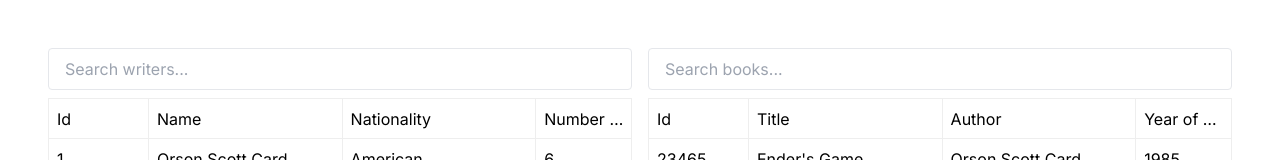
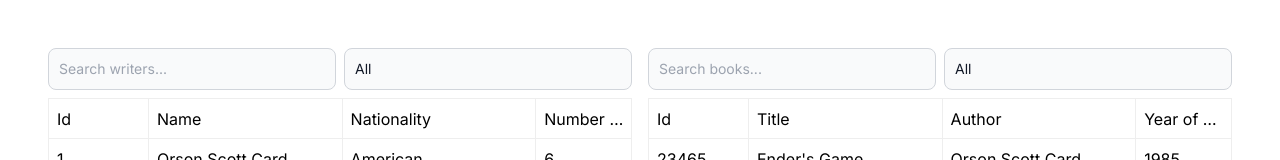
Before and after one commit to Yehor-gato/tables-app, a Next.js app: page / in a window 1280 px wide. Shown: the top 160 px of the page. Built offline with nearby package versions, Linux system fonts and the light colour scheme.

Commit message:
feat: extra filters

```diff
--- a/app/components/Input.tsx
+++ b/app/components/Input.tsx
@@ -1,7 +1,12 @@
 import { FC, InputHTMLAttributes } from "react";
 
 const Input: FC<InputHTMLAttributes<HTMLInputElement>> = (props) => {
-  return <input className="border rounded py-2 px-4" {...props} />;
+  return (
+    <input
+      className="bg-gray-50 border border-gray-300 text-gray-900 text-sm rounded-lg focus:ring-blue-500 focus:border-blue-500 block w-full p-2.5"
+      {...props}
+    />
+  );
 };
 
 export default Input;
--- /dev/null
+++ b/app/components/NationalitySelect.tsx
@@ -0,0 +1,45 @@
+import { FC } from "react";
+import { Nationality } from "@/app/types";
+
+const EMPTY_VALUE = "all";
+
+const OPTIONS: NationalityOption[] = [
+  { value: EMPTY_VALUE, label: "All" },
+  { value: Nationality.American, label: "American" },
+  { value: Nationality.British, label: "British" },
+];
+
+type NationalityOption = {
+  value: Nationality | typeof EMPTY_VALUE;
+  label: string;
+};
+
+type Props = {
+  value: Nationality | null;
+  onChange: (nationality: Nationality | null) => void;
+};
+
+const NationalitySelect: FC<Props> = ({ value, onChange }) => {
+  return (
+    <select
+      id="countries"
+      className="bg-gray-50 border border-gray-300 text-gray-900 text-sm rounded-lg focus:ring-blue-500 focus:border-blue-500 block w-full p-2.5 appearance-none"
+      value={value ?? EMPTY_VALUE}
+      onChange={(event) => {
+        onChange(
+          event.target.value === EMPTY_VALUE
+            ? null
+            : (event.target.value as Nationality),
+        );
+      }}
+    >
+      {OPTIONS.map((option) => (
+        <option key={option.value} value={option.value}>
+          {option.label}
+        </option>
+      ))}
+    </select>
+  );
+};
+
+export default NationalitySelect;
--- a/app/components/Tables/BooksTable.tsx
+++ b/app/components/Tables/BooksTable.tsx
@@ -14,6 +14,7 @@ const BooksTable: FC<Props> = ({ tableBooks }) => {
       cellBordered
       bordered
       virtualized
+      hover={false}
     >
       {({ Column, HeaderCell, Cell }) => (
         <>
@@ -27,7 +28,7 @@ const BooksTable: FC<Props> = ({ tableBooks }) => {
           </Column>
           <Column flexGrow={2}>
             <HeaderCell>Author</HeaderCell>
-            <Cell>{(row) => row.authorName}</Cell>
+            <Cell>{(row) => row.writerName}</Cell>
           </Column>
           <Column flexGrow={1}>
             <HeaderCell>Year of Publication</HeaderCell>
--- a/app/components/Tables/index.tsx
+++ b/app/components/Tables/index.tsx
@@ -1,24 +1,47 @@
 "use client";
-import { FC, PropsWithChildren, useState } from "react";
-import { TableBook, TableWriter } from "@/app/types";
+import { FC, PropsWithChildren, useMemo, useState } from "react";
+import { Nationality, TableBook, TableWriter } from "@/app/types";
 
 import WritersTable from "./WritersTable";
 import BooksTable from "./BooksTable";
 import Input from "@/app/components/Input";
-import useSearch from "@/app/hooks/useSearch";
+import useTableBooks from "@/app/hooks/useTableBooks";
+import NationalitySelect from "@/app/components/NationalitySelect";
+import useTableWriters from "@/app/hooks/useTableWriters";
 
-type Props = { tableWriters: TableWriter[]; tableBooks: TableBook[] };
+type Props = { writers: TableWriter[]; books: TableBook[] };
 
-const Tables: FC<Props> = ({ tableWriters, tableBooks }) => {
+const Tables: FC<Props> = ({ writers, books }) => {
   const [writersSearch, setWritersSearch] = useState("");
-  const { displayedData: writers } = useSearch(tableWriters, writersSearch);
+  const [booksSearch, setBooksSearch] = useState("");
+  const [authorBookId, setAuthorBookId] = useState<number | null>(null);
+  const [nationality, setNationality] = useState<Nationality | null>(null);
 
-  const [booksSearch, setBooksSearch] = useState("");
-  const { displayedData: books } = useSearch(tableBooks, booksSearch);
+  const filterAuthor = useMemo(
+    () => writers.find((writer) => writer.id === authorBookId),
+    [authorBookId, writers],
+  );
+
+  const tableBooks = useTableBooks(
+    books,
+    booksSearch,
+    authorBookId,
+    nationality,
+  );
+  const tableWriters = useTableWriters(writers, writersSearch, nationality);
+
+  const handleWriterClick = (writerId: number) => {
+    setWritersSearch("");
+    setAuthorBookId(writerId);
+  };
+  const clearWriterFilter = () => {
+    setAuthorBookId(null);
+  };
 
   return (
     <div className="flex w-full gap-4 items-start">
       <TableWrapper>
+        <ControlsWrapper>
           <Input
             value={writersSearch}
             placeholder="Search writers..."
@@ -26,18 +49,39 @@ const Tables: FC<Props> = ({ tableWriters, tableBooks }) => {
               setWritersSearch(e.target.value);
             }}
           />
+          <NationalitySelect value={nationality} onChange={setNationality} />
+        </ControlsWrapper>
 
-        <WritersTable tableWriters={writers} />
+        <WritersTable
+          tableWriters={tableWriters}
+          onNumberOfBooksClick={handleWriterClick}
+        />
       </TableWrapper>
       <TableWrapper>
+        <ControlsWrapper>
           <Input
+            value={booksSearch}
             placeholder="Search books..."
             onChange={(e) => {
               setBooksSearch(e.target.value);
             }}
           />
+          <NationalitySelect value={nationality} onChange={setNationality} />
+        </ControlsWrapper>
 
-        <BooksTable tableBooks={books} />
+        {!!filterAuthor && (
+          <p>
+            Author: {filterAuthor.name}{" "}
+            <button
+              className="text-blue-700 hover:opacity-50"
+              onClick={clearWriterFilter}
+            >
+              Clear
+            </button>
+          </p>
+        )}
+
+        <BooksTable tableBooks={tableBooks} />
       </TableWrapper>
     </div>
   );
@@ -47,4 +91,8 @@ const TableWrapper: FC<PropsWithChildren> = ({ children }) => (
   <div className="flex flex-1 flex-col gap-2">{children}</div>
 );
 
+const ControlsWrapper: FC<PropsWithChildren> = ({ children }) => (
+  <div className="flex items-center gap-2">{children}</div>
+);
+
 export default Tables;
--- a/app/hooks/useSearch.ts
+++ /dev/null
@@ -1,22 +0,0 @@
-import { useEffect, useState } from "react";
-import { SearchableData, TableBook } from "@/app/types";
-import useDebounce from "@/app/hooks/useDebounce";
-import searchInArray from "@/app/utils/searchInArray";
-
-const DEBOUNCE_DELAY = 300;
-
-const useSearch = <T extends SearchableData>(
-  data: T[],
-  searchQuery: string,
-) => {
-  const [displayedData, setDisplayedData] = useState<T[]>(data);
-  const debouncedSearchQuery = useDebounce(searchQuery, DEBOUNCE_DELAY);
-
-  useEffect(() => {
-    setDisplayedData(() => searchInArray(data, debouncedSearchQuery));
-  }, [data, debouncedSearchQuery]);
-
-  return { displayedData, setDisplayedData };
-};
-
-export default useSearch;
--- /dev/null
+++ b/app/hooks/useTableBooks.ts
@@ -0,0 +1,34 @@
+import { Nationality, TableBook } from "@/app/types";
+import { useEffect, useState } from "react";
+import useDebounce from "@/app/hooks/useDebounce";
+import searchInArray from "@/app/utils/searchInArray";
+
+const DEBOUNCE_DELAY = 200;
+
+const useTableBooks = (
+  tableBooks: TableBook[],
+  booksSearch: string,
+  writerId: number | null,
+  nationality: Nationality | null,
+) => {
+  const [books, setBooks] = useState<TableBook[]>(tableBooks);
+  const debouncedSearchQuery = useDebounce(booksSearch, DEBOUNCE_DELAY);
+
+  useEffect(() => {
+    let newBooks = searchInArray(tableBooks, debouncedSearchQuery);
+
+    if (writerId !== null || nationality !== null) {
+      newBooks = newBooks.filter(
+        (book) =>
+          (!writerId || book.writerId === writerId) &&
+          (!nationality || book.writerNationality === nationality),
+      );
+    }
+
+    setBooks(newBooks);
+  }, [tableBooks, debouncedSearchQuery, writerId, nationality]);
+
+  return books;
+};
+
+export default useTableBooks;
--- /dev/null
+++ b/app/hooks/useTableWriters.ts
@@ -0,0 +1,31 @@
+import { Nationality, TableBook, TableWriter } from "@/app/types";
+import { useEffect, useState } from "react";
+import useDebounce from "@/app/hooks/useDebounce";
+import searchInArray from "@/app/utils/searchInArray";
+
+const DEBOUNCE_DELAY = 200;
+
+const useTableWriters = (
+  tableWriters: TableWriter[],
+  writerSearch: string,
+  nationality: Nationality | null,
+) => {
+  const [writers, setWriters] = useState<TableWriter[]>(tableWriters);
+  const debouncedSearchQuery = useDebounce(writerSearch, DEBOUNCE_DELAY);
+
+  useEffect(() => {
+    let newWriters = searchInArray(tableWriters, debouncedSearchQuery);
+
+    if (nationality !== null) {
+      newWriters = newWriters.filter(
+        (writer) => writer.nationality === nationality,
+      );
+    }
+
+    setWriters(newWriters);
+  }, [debouncedSearchQuery, nationality, tableWriters]);
+
+  return writers;
+};
+
+export default useTableWriters;
--- a/app/page.tsx
+++ b/app/page.tsx
@@ -9,7 +9,7 @@ export default async function Home() {
 
   return (
     <main className="flex min-h-screen p-12">
-      <Tables tableWriters={tableWriters} tableBooks={tableBooks} />
+      <Tables writers={tableWriters} books={tableBooks} />
     </main>
   );
 }
--- a/app/types/index.ts
+++ b/app/types/index.ts
@@ -1,16 +1,19 @@
-export type SearchableData = Record<string, unknown>;
+export enum Nationality {
+  British = "British",
+  American = "American",
+}
 
 export type Writer = {
   id: number;
   first_name: string;
   last_name: string;
-  nationality: string;
+  nationality: Nationality;
 };
 
 export type TableWriter = {
   id: number;
   name: string;
-  nationality: string;
+  nationality: Nationality;
   numberOfBooks: number;
 };
 
@@ -24,7 +27,8 @@ export type Book = {
 export type TableBook = {
   id: number;
   title: string;
-  authorName: string;
-  authorId: number;
+  writerName: string;
+  writerId: number;
+  writerNationality: Nationality;
   year: number;
 };
--- a/app/utils/buildTableData.ts
+++ b/app/utils/buildTableData.ts
@@ -1,6 +1,7 @@
-import { Book, TableBook, TableWriter, Writer } from "@/app/types";
+import { Book, Nationality, TableBook, TableWriter, Writer } from "@/app/types";
 
 const AUTHOR_NAME_FALLBACK = "Unknown";
+const AUTHOR_NATIONALITY_FALLBACK = Nationality.American;
 
 function buildTableData(
   writers: Writer[],
@@ -15,18 +16,21 @@ function buildTableData(
   }
 
   const tableBooks: TableBook[] = books.map((book) => {
-    let authorName = AUTHOR_NAME_FALLBACK;
+    let writerName = AUTHOR_NAME_FALLBACK;
+    let writerNationality = AUTHOR_NATIONALITY_FALLBACK;
     if (book.author_id in writersMap) {
       const writer = writersMap[book.author_id];
-      authorName = `${writer.first_name} ${writer.last_name}`;
+      writerName = `${writer.first_name} ${writer.last_name}`;
+      writerNationality = writer.nationality;
       bookCountByAuthor[book.author_id]++;
     }
 
     return {
       id: book.id,
       title: book.title,
-      authorId: book.author_id,
-      authorName,
+      writerId: book.author_id,
+      writerName,
+      writerNationality,
       year: book.year,
     };
   });
--- a/app/utils/searchInArray.ts
+++ b/app/utils/searchInArray.ts
@@ -1,6 +1,4 @@
-import { SearchableData } from "@/app/types";
-
-function searchInArray<T extends SearchableData>(
+function searchInArray<T extends Record<string, unknown>>(
   array: T[],
   search: string,
 ): T[] {
```
Also changed, not shown: app/components/Tables/WritersTable.tsx (+13 -2 lines). Lines whose indentation alone changed are shown as unchanged.
